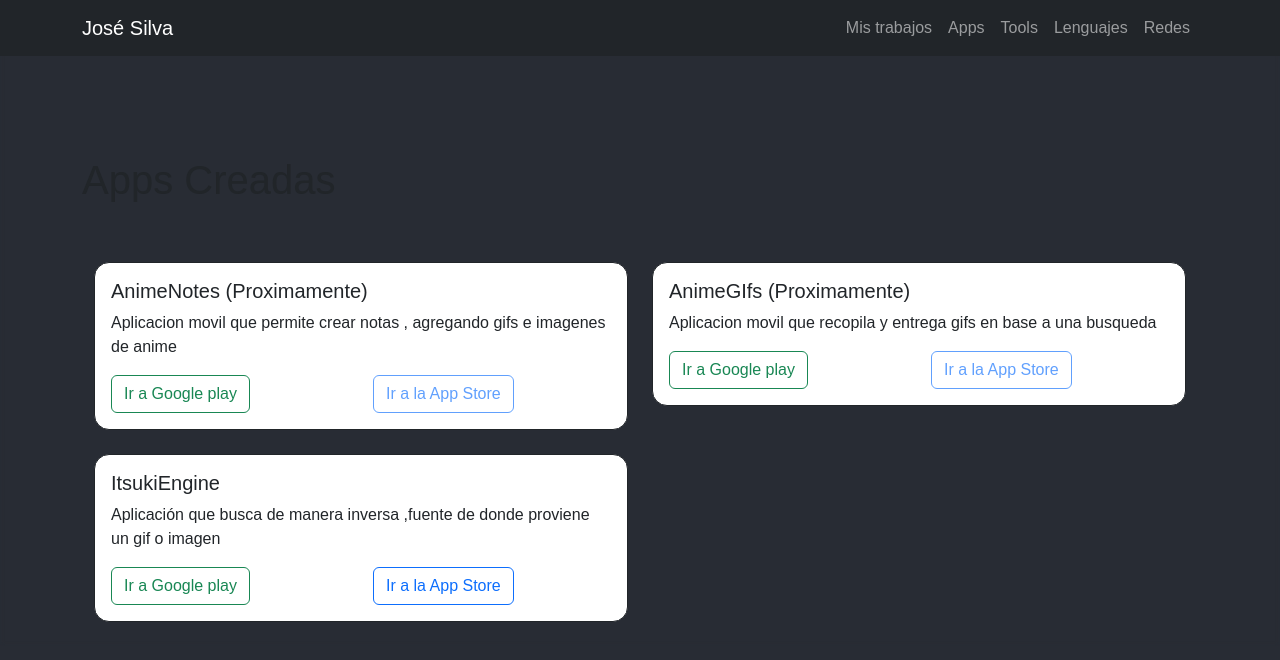
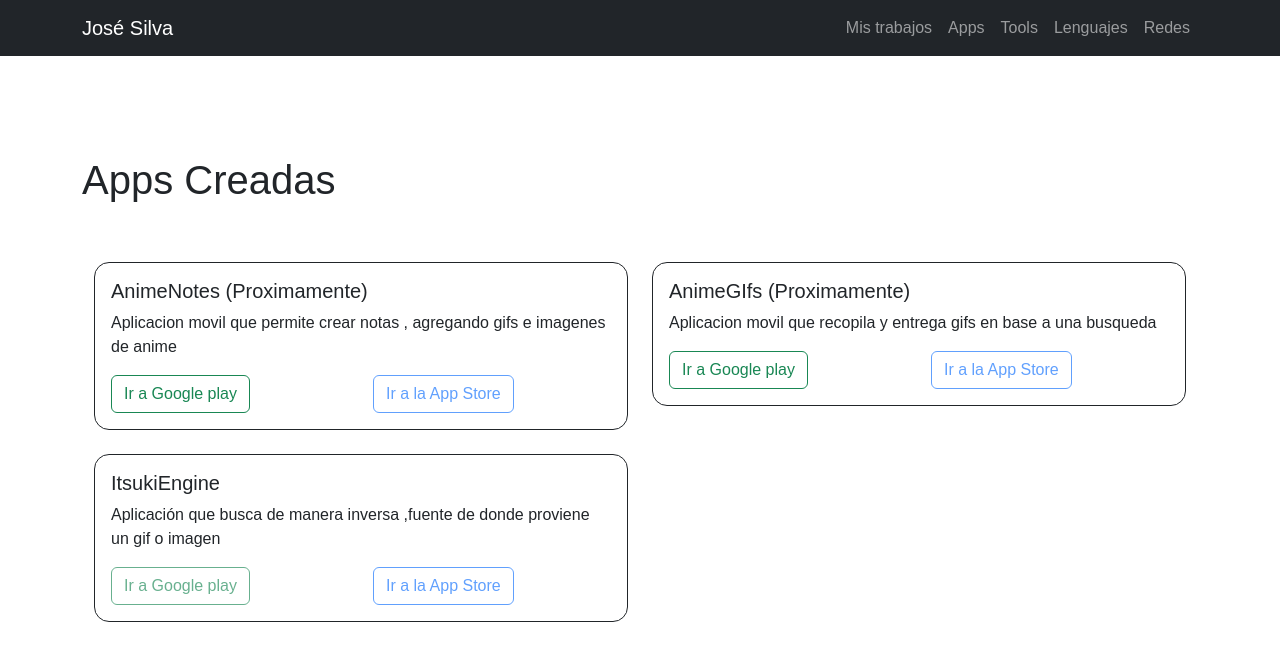
Before and after one commit to ShindouAstrea/My-personal-web-page, a React (Create React App) app: page /Apps in a window 1280 px wide. Shown: the top 660 px of the page. Built offline with nearby package versions, Linux system fonts and the light colour scheme.

Commit message:
Fix: color

```diff
--- a/src/App.css
+++ b/src/App.css
@@ -28,10 +28,7 @@
 .App-link {
   color: #61dafb;
 }
-body{
-  background-color: #282c34;
 
-}
 .box{
   box-shadow: 0 4px 8px 0 rgba(0, 0, 0, 0.2), 0 6px 20px 0 rgba(0, 0, 0, 0.19);
   padding: 5px;
--- a/src/components/DevAppsCard.js
+++ b/src/components/DevAppsCard.js
@@ -19,7 +19,7 @@ export default function DevAppsCard(){
                                 <Button  disabled={item.disabled} href={item.link}variant="outline-success play-store">Ir a  Google play</Button>
                             </Col>
                             <Col>
-                                <Button  disabled={item.disabled} variant="outline-primary">Ir a la App Store</Button>
+                                <Button  disabled="true" variant="outline-primary">Ir a la App Store</Button>
                             </Col>
                             </Row>
                         </Card.Body>
--- a/src/data/devApps.json
+++ b/src/data/devApps.json
@@ -4,20 +4,20 @@
         "name":"AnimeNotes (Proximamente)",
         "description":"Aplicacion movil que permite crear notas , agregando gifs e imagenes de anime",
         "link":"",
-        "disabled":true
+        "disabled":"false"
     },
     {
         "id":"2",
         "name":"AnimeGIfs (Proximamente)",
         "description":"Aplicacion movil que recopila y entrega gifs en base a una busqueda",
         "link":"",
-        "disabled":true
+        "disabled":"false"
     },
     {
         "id":"3",
         "name":"ItsukiEngine",
         "description":"Aplicación que busca de manera inversa ,fuente de donde proviene un gif o imagen",
         "link":"https://play.google.com/store/apps/details?id=com.shindou_astrea.itsukiengine",
-        "disabled":false
+        "disabled":"true"
     }
 ]
```
